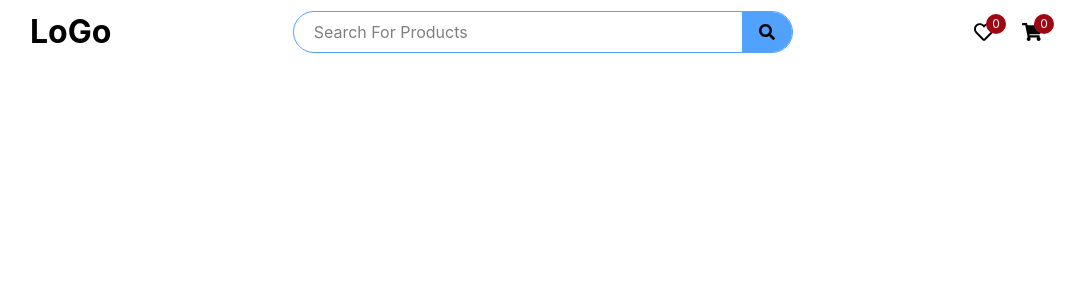
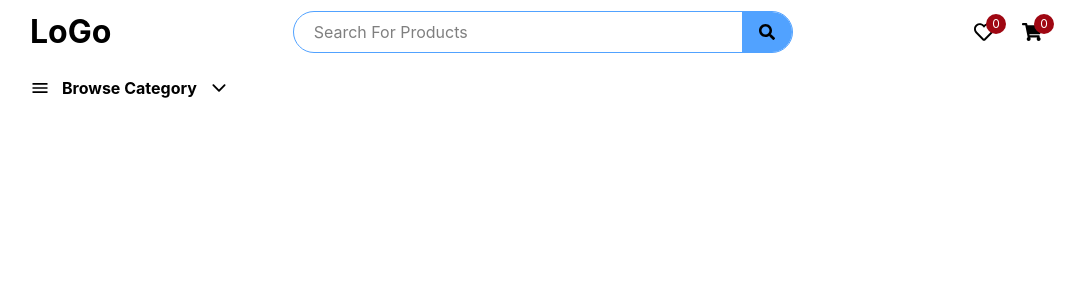
Before and after one commit to sondos-saad/SmartLaptopsEcommerce, a React (Vite) app: page / in a window 1280 px wide. Shown: the top 300 px of the page, without its empty margins (98-1183 px from the left). Built offline with nearby package versions, Linux system fonts and the light colour scheme.

Commit message:
create btm header

```diff
--- a/src/components/header/BtmHeader.jsx
+++ b/src/components/header/BtmHeader.jsx
@@ -1,9 +1,22 @@
-
+import { IoMdMenu ,IoIosArrowDown} from "react-icons/io";
 
 function BtmHeader() {
   return (
-    <div className="">
+    <div className="btm_header w-[80%] m-auto pt-5">
+        <div className="container">
+            <nav className="nav">
 
+                <div className="category_nav">
+                    <div className="category_btn flex items-center gap-3">
+                        <IoMdMenu className="text-xl"/>
+                        <p className="font-bold">Browse Category</p>
+                        <IoIosArrowDown className="text-xl"/>
+                    </div>
+
+                    <div className="category_nav_list"></div>
+                </div>
+            </nav>
+        </div>
     </div>
   )
 }
```
